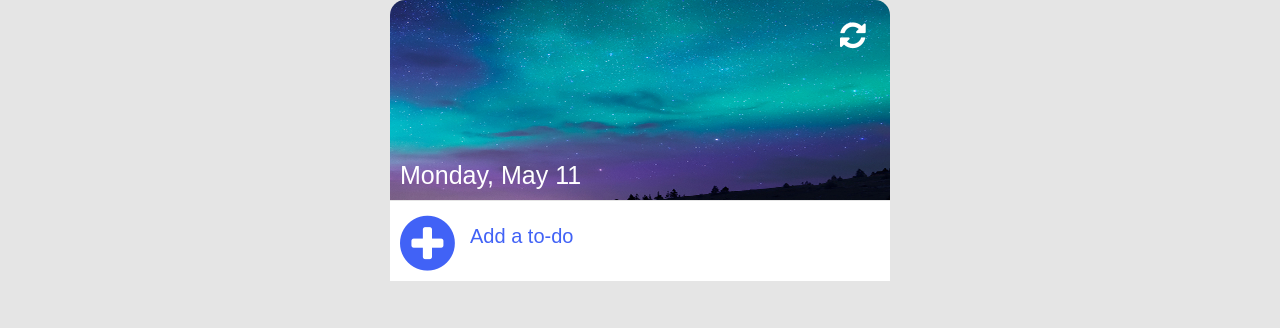
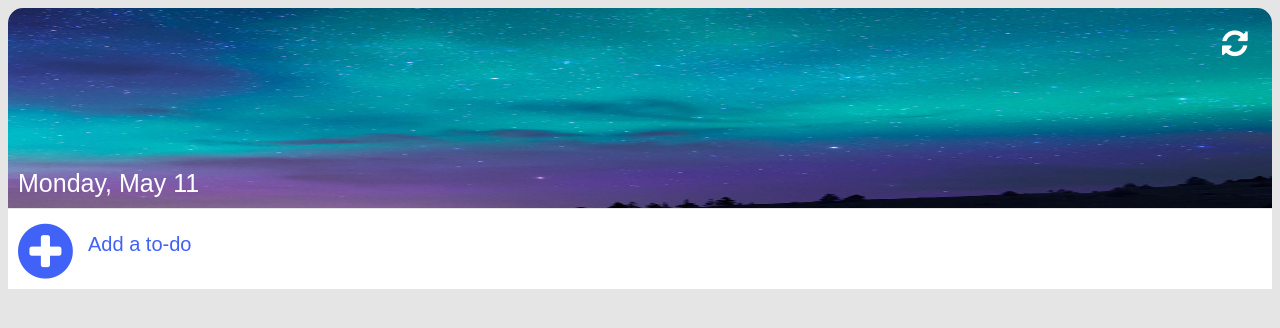
Before and after one commit to FrontEndMike/LevelUpTuts, a plain HTML site: page To-do list/index.html in a window 1280 px wide. Drawn offline with Linux system fonts and the light colour scheme.

Commit message:
add padding to body

```diff
--- a/To-do list/css/style.css
+++ b/To-do list/css/style.css
@@ -1,6 +1,6 @@
 /* ------------ youtube.com/CodeExplained ------------ */
 body{
-    padding: 0;
+    padding: .5rem;
     margin: 0;
     background-color: rgba(0,0,0,0.1);
     font-family: 'Titillium Web', sans-serif;
@@ -8,7 +8,7 @@ body{
 
 /* ------------ container ------------ */
 .container{
-    width:500px;
+    width:100%;
     margin:0 auto;
 }
 
@@ -16,7 +16,7 @@ body{
 
 /* ------------ header ------------ */
 .header{
-    width: 500px;
+    width: 100%;
     height:200px;
     background-image: url('../img/bg2.jpg');
     background-size: 100% 200%;
@@ -89,10 +89,11 @@ body{
     display: inline-block;
     padding: 0;
     margin: 0;
-    font-size: 2rem;
+    font-size: 1.5rem;
     left: 50px;
     top: 0px;
     background-color: #FFF;
+    margin-bottom: .25rem;
     max-width: 285px;
     vertical-align: text-bottom;
 }
```
